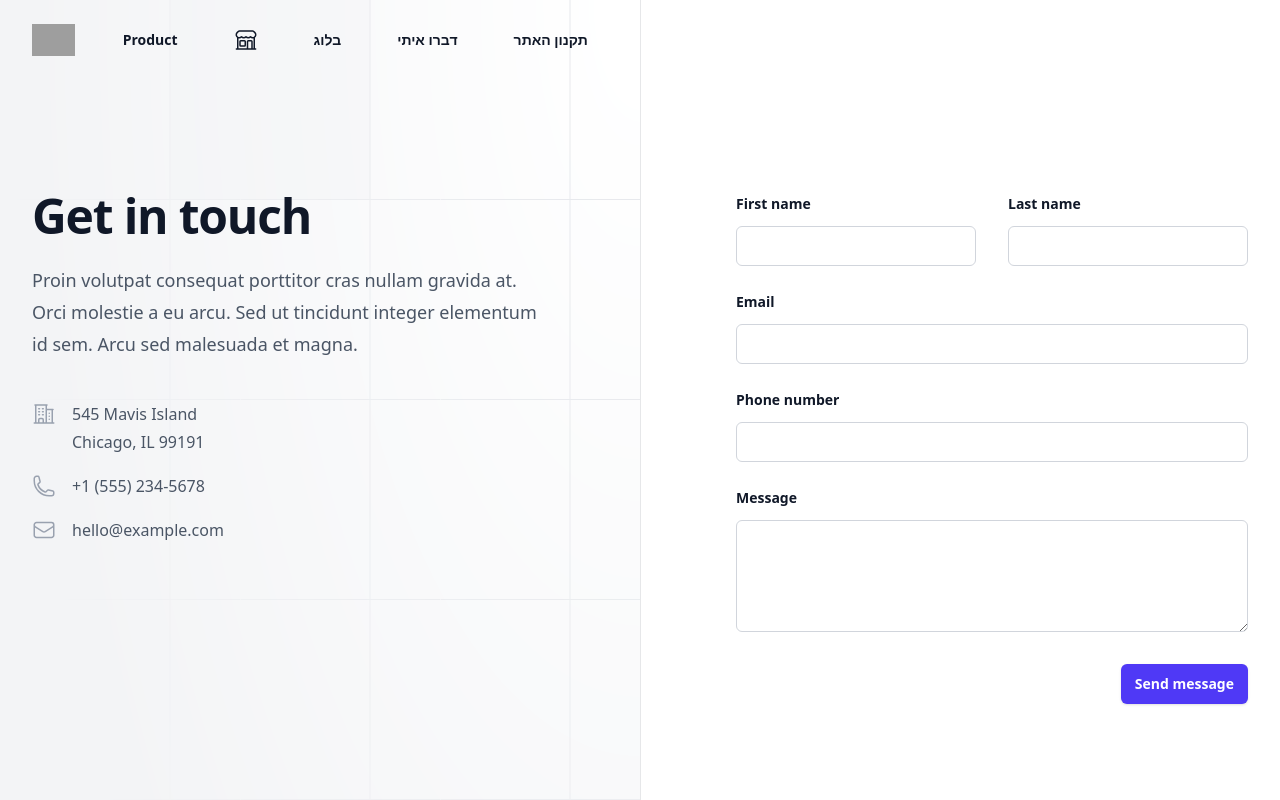
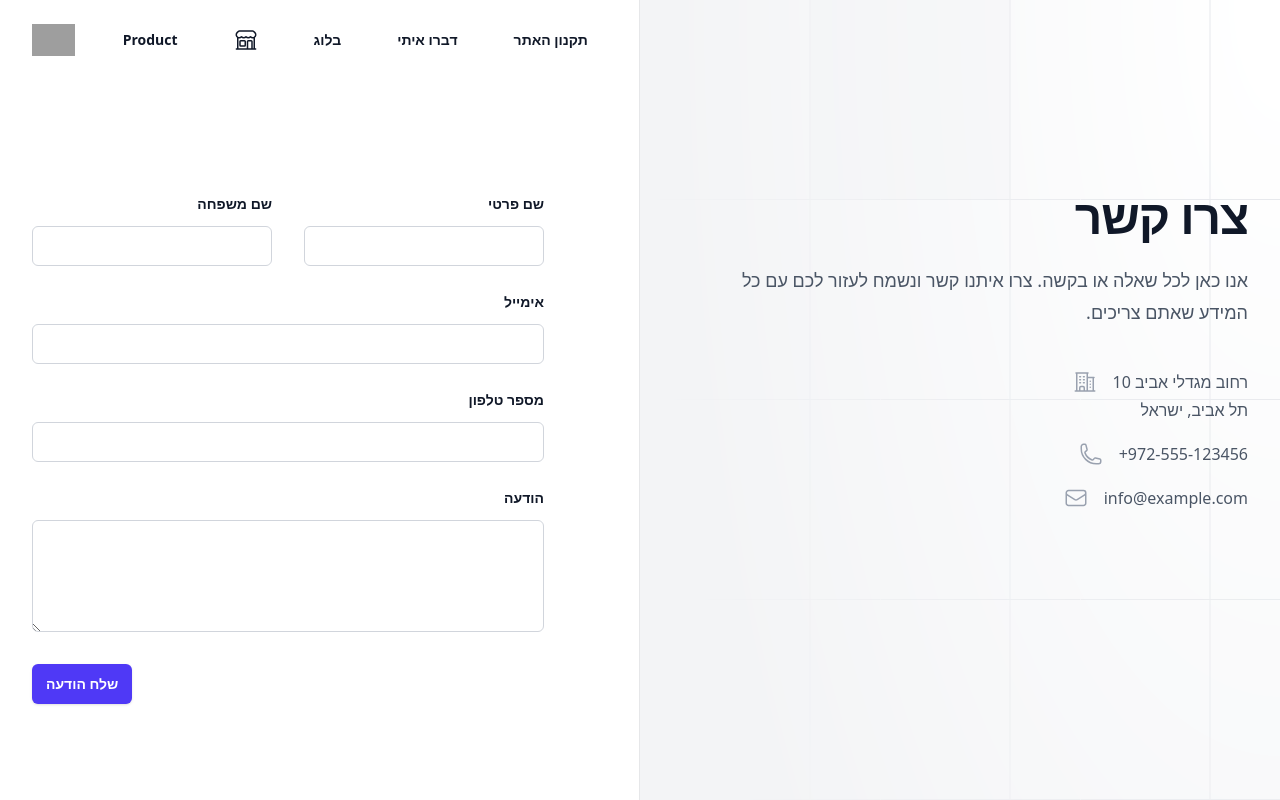
Before and after one commit to tomerkrivzki19/yosefTourGuideProject, a React (Vite) app in the folder client/: page /contact in a window 1280 px wide. Shown: the top 800 px of the page. Built offline with nearby package versions, Linux system fonts and the light colour scheme; grey boxes are pictures that could not be loaded.

Commit message:
contact page traslateion to heb + fit the new content

```diff
--- a/client/src/components/ContactMe.jsx
+++ b/client/src/components/ContactMe.jsx
@@ -8,7 +8,7 @@ import {
 export default function ContactMe() {
   return (
     <div className="relative isolate bg-white">
-      <div className="mx-auto grid max-w-7xl grid-cols-1 lg:grid-cols-2">
+      {/* <div className="mx-auto grid max-w-7xl grid-cols-1 lg:grid-cols-2">
         <div className="relative px-6 pb-20 pt-24 sm:pt-32 lg:static lg:px-8 lg:py-48">
           <div className="mx-auto max-w-xl lg:mx-0 lg:max-w-lg">
             <div className="absolute inset-y-0 left-0 -z-10 w-full overflow-hidden bg-gray-100 ring-1 ring-gray-900/10 lg:w-1/2">
@@ -203,7 +203,207 @@ export default function ContactMe() {
             </div>
           </div>
         </form>
+      </div> */}
+      <div
+        className="mx-auto grid max-w-7xl grid-cols-1 lg:grid-cols-2"
+        dir="rtl"
+      >
+        <div className="relative px-6 pb-20 pt-24 sm:pt-32 lg:static lg:px-8 lg:py-48">
+          <div className="mx-auto max-w-xl lg:mx-0 lg:max-w-lg text-right">
+            <div className="absolute inset-y-0 right-0 -z-10 w-full overflow-hidden bg-gray-100 ring-1 ring-gray-900/10 lg:w-1/2">
+              <svg
+                aria-hidden="true"
+                className="absolute inset-0 size-full stroke-gray-200 [mask-image:radial-gradient(100%_100%_at_top_right,white,transparent)]"
+              >
+                <defs>
+                  <pattern
+                    x="100%"
+                    y={-1}
+                    id="83fd4e5a-9d52-42fc-97b6-718e5d7ee527"
+                    width={200}
+                    height={200}
+                    patternUnits="userSpaceOnUse"
+                  >
+                    <path d="M130 200V.5M.5 .5H200" fill="none" />
+                  </pattern>
+                </defs>
+                <rect fill="white" width="100%" height="100%" strokeWidth={0} />
+                <svg x="100%" y={-1} className="overflow-visible fill-gray-50">
+                  <path d="M-470.5 0h201v201h-201Z" strokeWidth={0} />
+                </svg>
+                <rect
+                  fill="url(#83fd4e5a-9d52-42fc-97b6-718e5d7ee527)"
+                  width="100%"
+                  height="100%"
+                  strokeWidth={0}
+                />
+              </svg>
+            </div>
+            <h2 className="text-pretty text-4xl font-semibold tracking-tight text-gray-900 sm:text-5xl">
+              צרו קשר
+            </h2>
+            <p className="mt-6 text-lg/8 text-gray-600">
+              אנו כאן לכל שאלה או בקשה. צרו איתנו קשר ונשמח לעזור לכם עם כל
+              המידע שאתם צריכים.
+            </p>
+            <dl className="mt-10 space-y-4 text-base/7 text-gray-600">
+              <div className="flex gap-x-4">
+                <dd>
+                  רחוב מגדלי אביב 10
+                  <br />
+                  תל אביב, ישראל
+                </dd>
+                <dt className="flex-none">
+                  <span className="sr-only">כתובת</span>
+                  <BuildingOffice2Icon
+                    aria-hidden="true"
+                    className="h-7 w-6 text-gray-400"
+                  />
+                </dt>
+              </div>
+              <div className="flex gap-x-4">
+                <dd>
+                  <a
+                    href="tel:+972-555-123456"
+                    className="hover:text-gray-900"
+                    dir="ltr"
+                  >
+                    +972-555-123456
+                  </a>
+                </dd>
+                <dt className="flex-none">
+                  <span className="sr-only">טלפון</span>
+                  <PhoneIcon
+                    aria-hidden="true"
+                    className="h-7 w-6 text-gray-400"
+                  />
+                </dt>
+              </div>
+              <div className="flex gap-x-4">
+                <dd>
+                  <a
+                    href="mailto:info@example.com"
+                    className="hover:text-gray-900"
+                  >
+                    info@example.com
+                  </a>
+                </dd>
+                <dt className="flex-none">
+                  <span className="sr-only">אימייל</span>
+                  <EnvelopeIcon
+                    aria-hidden="true"
+                    className="h-7 w-6 text-gray-400"
+                  />
+                </dt>
+              </div>
+            </dl>
+          </div>
+        </div>
+        <form
+          action="#"
+          method="POST"
+          className="px-6 pb-24 pt-20 sm:pb-32 lg:px-8 lg:py-48 text-right"
+        >
+          <div className="mx-auto max-w-xl lg:ml-0 lg:max-w-lg">
+            <div className="grid grid-cols-1 gap-x-8 gap-y-6 sm:grid-cols-2">
+              <div>
+                <label
+                  htmlFor="first-name"
+                  className="block text-sm/6 font-semibold text-gray-900"
+                >
+                  שם פרטי
+                </label>
+                <div className="mt-2.5">
+                  <input
+                    id="first-name"
+                    name="first-name"
+                    type="text"
+                    autoComplete="given-name"
+                    className="block w-full rounded-md bg-white px-3.5 py-2 text-base text-gray-900 outline outline-1 -outline-offset-1 outline-gray-300 placeholder:text-gray-400 focus:outline focus:outline-2 focus:-outline-offset-2 focus:outline-indigo-600"
+                  />
+                </div>
+              </div>
+              <div>
+                <label
+                  htmlFor="last-name"
+                  className="block text-sm/6 font-semibold text-gray-900"
+                >
+                  שם משפחה
+                </label>
+                <div className="mt-2.5">
+                  <input
+                    id="last-name"
+                    name="last-name"
+                    type="text"
+                    autoComplete="family-name"
+                    className="block w-full rounded-md bg-white px-3.5 py-2 text-base text-gray-900 outline outline-1 -outline-offset-1 outline-gray-300 placeholder:text-gray-400 focus:outline focus:outline-2 focus:-outline-offset-2 focus:outline-indigo-600"
+                  />
+                </div>
+              </div>
+              <div className="sm:col-span-2">
+                <label
+                  htmlFor="email"
+                  className="block text-sm/6 font-semibold text-gray-900"
+                >
+                  אימייל
+                </label>
+                <div className="mt-2.5">
+                  <input
+                    id="email"
+                    name="email"
+                    type="email"
+                    autoComplete="email"
+                    className="block w-full rounded-md bg-white px-3.5 py-2 text-base text-gray-900 outline outline-1 -outline-offset-1 outline-gray-300 placeholder:text-gray-400 focus:outline focus:outline-2 focus:-outline-offset-2 focus:outline-indigo-600"
+                  />
+                </div>
+              </div>
+              <div className="sm:col-span-2">
+                <label
+                  htmlFor="phone-number"
+                  className="block text-sm/6 font-semibold text-gray-900"
+                >
+                  מספר טלפון
+                </label>
+                <div className="mt-2.5">
+                  <input
+                    id="phone-number"
+                    name="phone-number"
+                    type="tel"
+                    autoComplete="tel"
+                    className="block w-full rounded-md bg-white px-3.5 py-2 text-base text-gray-900 outline outline-1 -outline-offset-1 outline-gray-300 placeholder:text-gray-400 focus:outline focus:outline-2 focus:-outline-offset-2 focus:outline-indigo-600"
+                  />
+                </div>
+              </div>
+              <div className="sm:col-span-2">
+                <label
+                  htmlFor="message"
+                  className="block text-sm/6 font-semibold text-gray-900"
+                >
+                  הודעה
+                </label>
+                <div className="mt-2.5">
+                  <textarea
+                    id="message"
+                    name="message"
+                    rows={4}
+                    className="block w-full rounded-md bg-white px-3.5 py-2 text-base text-gray-900 outline outline-1 -outline-offset-1 outline-gray-300 placeholder:text-gray-400 focus:outline focus:outline-2 focus:-outline-offset-2 focus:outline-indigo-600"
+                    defaultValue={""}
+                  />
+                </div>
+              </div>
+            </div>
+            <div className="mt-8 flex justify-end">
+              <button
+                type="submit"
+                className="rounded-md bg-indigo-600 px-3.5 py-2.5 text-center text-sm font-semibold text-white shadow-sm hover:bg-indigo-500 focus-visible:outline focus-visible:outline-2 focus-visible:outline-offset-2 focus-visible:outline-indigo-600"
+              >
+                שלח הודעה
+              </button>
+            </div>
+          </div>
+        </form>
       </div>
+
       {/* contact me gallery  */}
       <div className="grid grid-cols-2 md:grid-cols-3 gap-4">
         <div>
```
